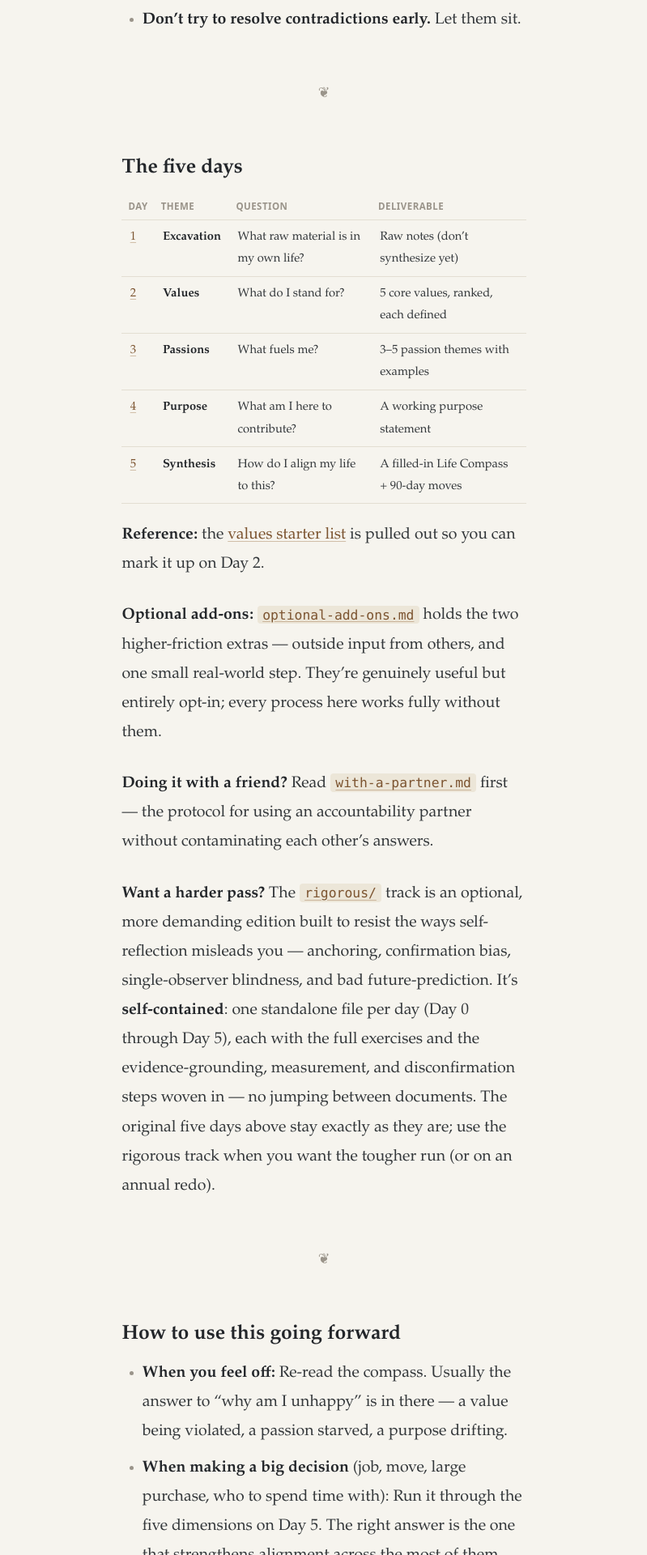
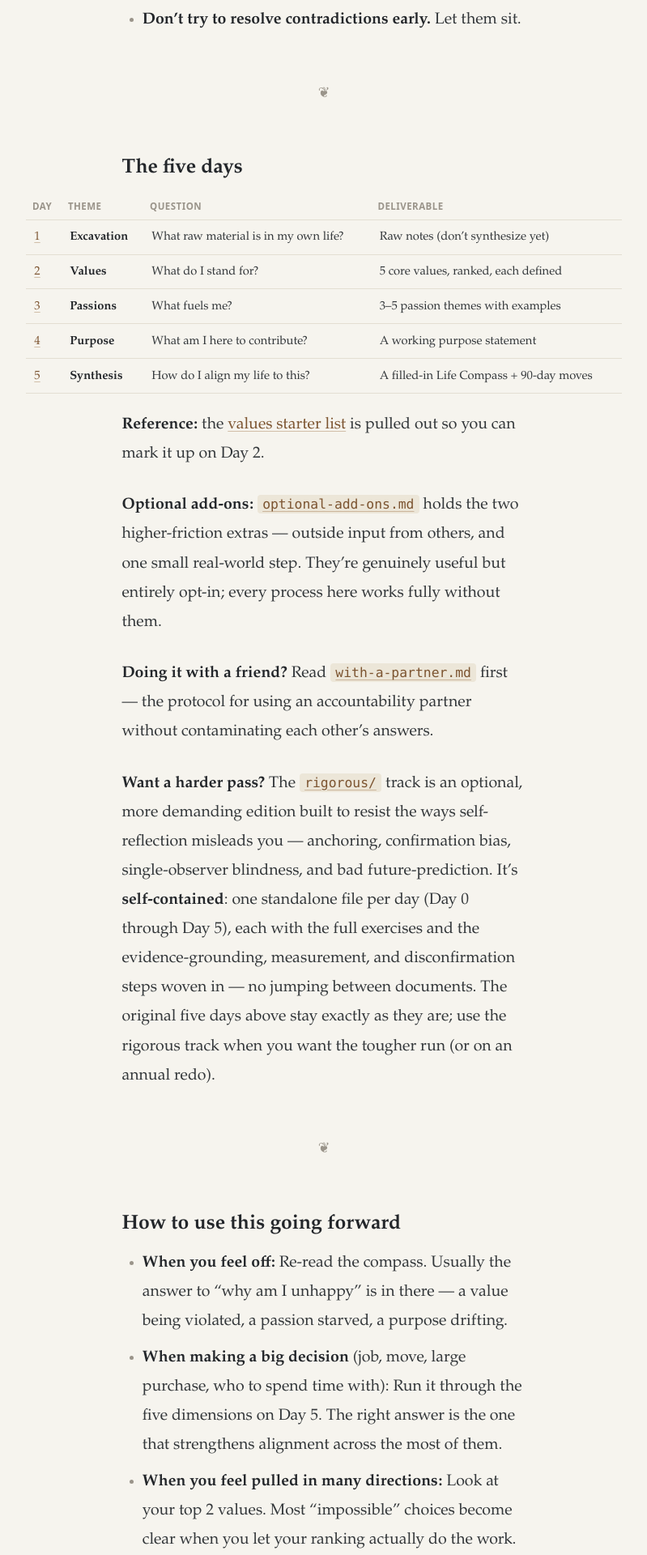
Before and after one commit to TimZander/life-compass, a Jekyll site: the page built from README.md, in a window 1280 px wide. Shown: the part 1893-3813 px from the top of the page at 81% size, without its empty margins (240-1039 px from the left). Built offline with Jekyll 4.4.1, drawn with Linux system fonts in a browser that asks for light colours; our own code applies the rules of GitHub Pages for plain Markdown files.

Commit message:
Let wide tables break out of the narrow Zen reading column
The 4-column day map and the lineage tables wrapped every cell inside the
34rem measure. On screens >=52rem, widen tables to ~46rem re-centered on
the column so rows fit on one line; prose keeps its narrow measure and
tables fall back to full width on small screens.

Co-Authored-By: Claude Opus 4.8 <noreply@anthropic.com>
Claude-Session: https://claude.ai/code/session_01VYHxBxUDNHuMYcck3HTQBy

```diff
--- a/assets/css/style.css
+++ b/assets/css/style.css
@@ -37,3 +37,10 @@ th{font-family:var(--sans);font-size:.72rem;text-transform:uppercase;letter-spac
 .endnav a{font-family:var(--sans);font-size:.76rem;letter-spacing:.04em;text-transform:uppercase;color:var(--muted);text-decoration:none}
 .endnav a:hover{color:var(--accent-dark)}
 @media(max-width:540px){body{font-size:1.1rem}article>h1:first-child{font-size:2rem}}
+
+/* Wide tables break out of the narrow reading column on roomy screens,
+   re-centering on the text column. Prose keeps its calm measure;
+   on small screens tables fall back to full width. */
+@media (min-width:52rem){
+  article table{width:46rem;max-width:88vw;margin-left:50%;transform:translateX(-50%)}
+}
```
